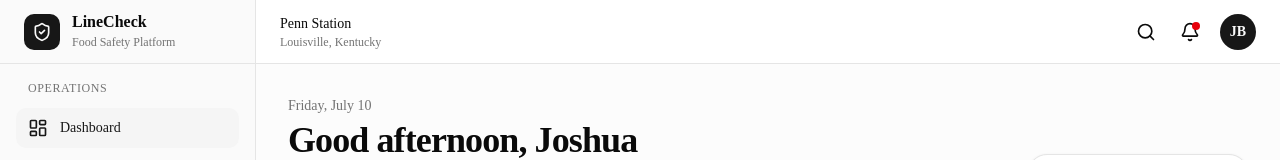
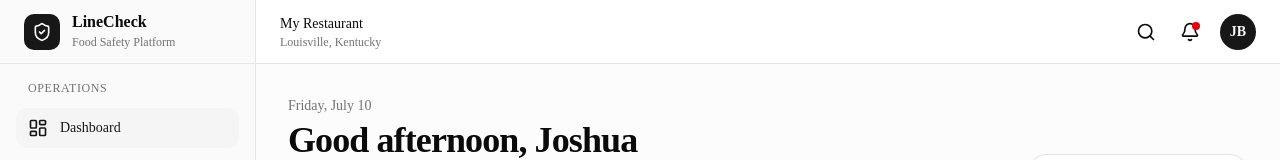
Before and after one commit to jdblair78/LineCheck, a Next.js app: page /dashboard in a window 1280 px wide. Shown: the top 160 px of the page. Built offline with nearby package versions, Linux system fonts and the light colour scheme.

Commit message:
placeholder

```diff
--- a/src/components/layout/dashboard-header.tsx
+++ b/src/components/layout/dashboard-header.tsx
@@ -7,7 +7,7 @@ export default function DashboardHeader() {
     <header className="flex h-16 items-center justify-between border-b bg-background px-4 md:px-6">
       <div>
         <p className="text-sm font-medium">
-          Penn Station
+          My Restaurant
         </p>
 
         <p className="text-xs text-muted-foreground">
```
